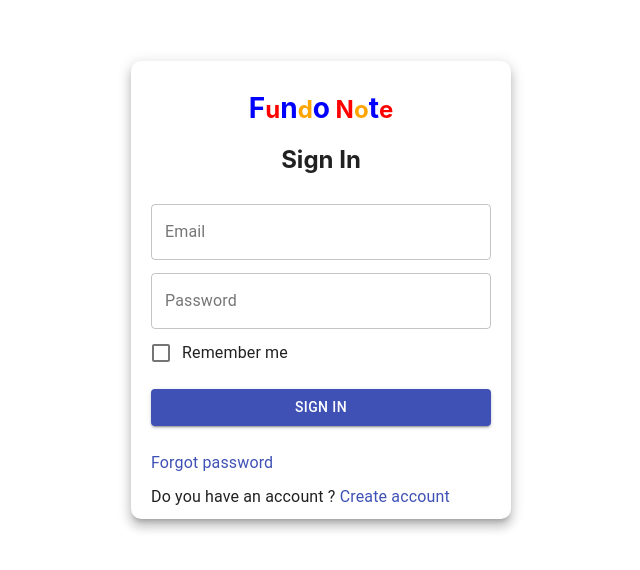
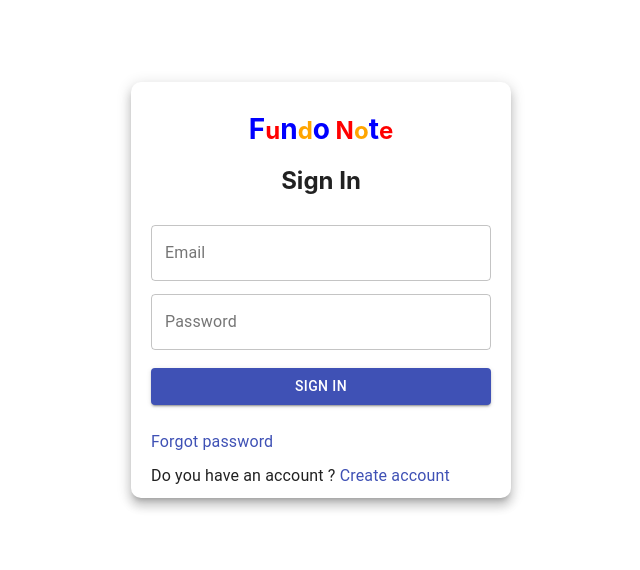
Before and after one commit to vivek0330/FundooNotesApp-REACT, a React (Create React App) app: page / in a window 1280 px wide. Shown: the part 110-680 px from the top of the page, without its empty margins (319-959 px from the left). Built offline with nearby package versions, Linux system fonts and the light colour scheme.

Commit message:
Refactor: added reset after every submit data in login form

```diff
--- a/src/pages/login/login.jsx
+++ b/src/pages/login/login.jsx
@@ -9,8 +9,7 @@ import {
 } from "@material-ui/core";
 import react from "react";
 import "./login.scss";
-import FormControlLabel from "@material-ui/core/FormControlLabel";
-import Checkbox from "@material-ui/core/Checkbox";
+
 import { Formik, Form, Field, ErrorMessage, useField } from "formik";
 import * as Yup from "yup";
 
@@ -18,12 +17,12 @@ const Login = () => {
   const initialValues = {
     Email: "",
     Password: "",
-    checkedB: "",
   };
 
-  const onSubmits = (values, props) => {
+  const onSubmits = (values, { resetForm }) => {
     console.log(values);
-    console.log(props);
+    // console.log(props);
+    resetForm({ values: "" });
   };
 
   const validationSchema = Yup.object().shape({
@@ -77,11 +76,7 @@ const Login = () => {
                 fullWidth
                 helperText={<ErrorMessage name="Password" />}
               />
-              <Field
-                as={FormControlLabel}
-                control={<Checkbox name="checkedB" color="primary" />}
-                label="Remember me"
-              />
+
               <Button
                 type="submit"
                 color="primary"
```
